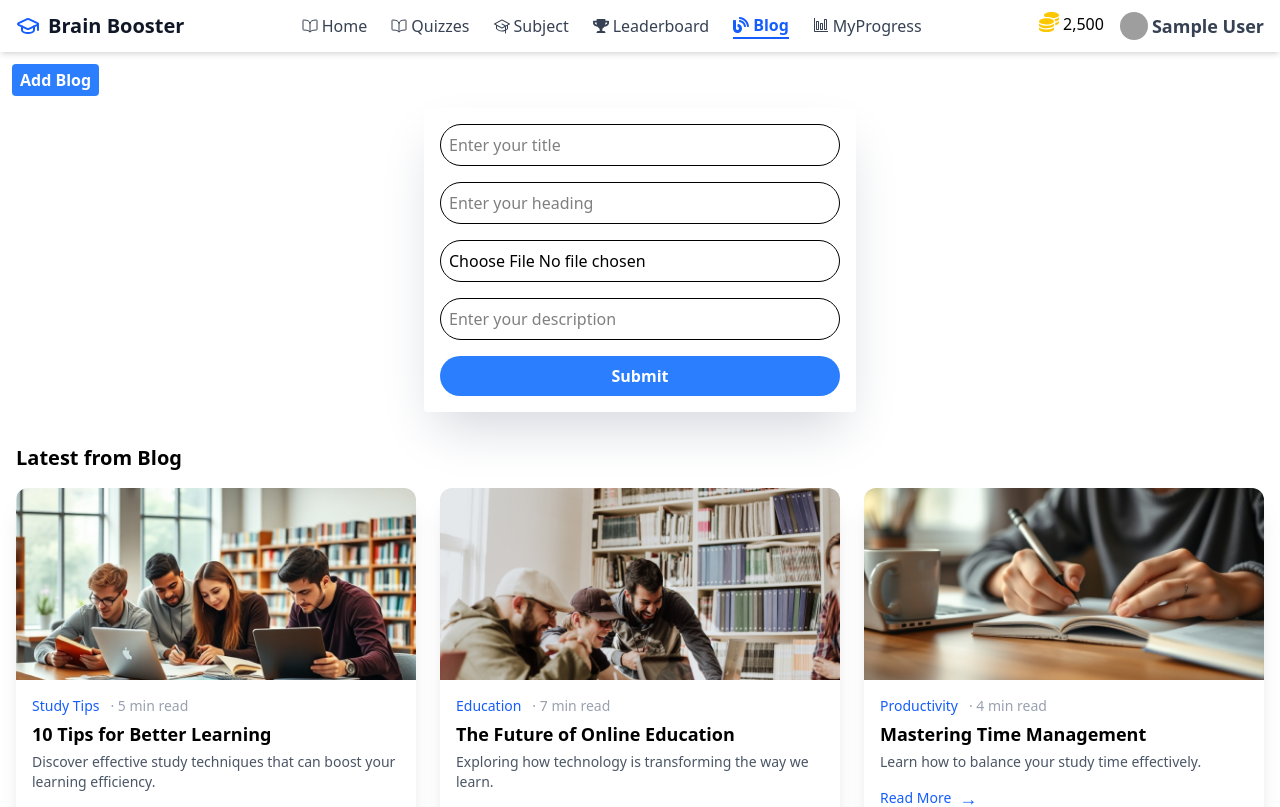
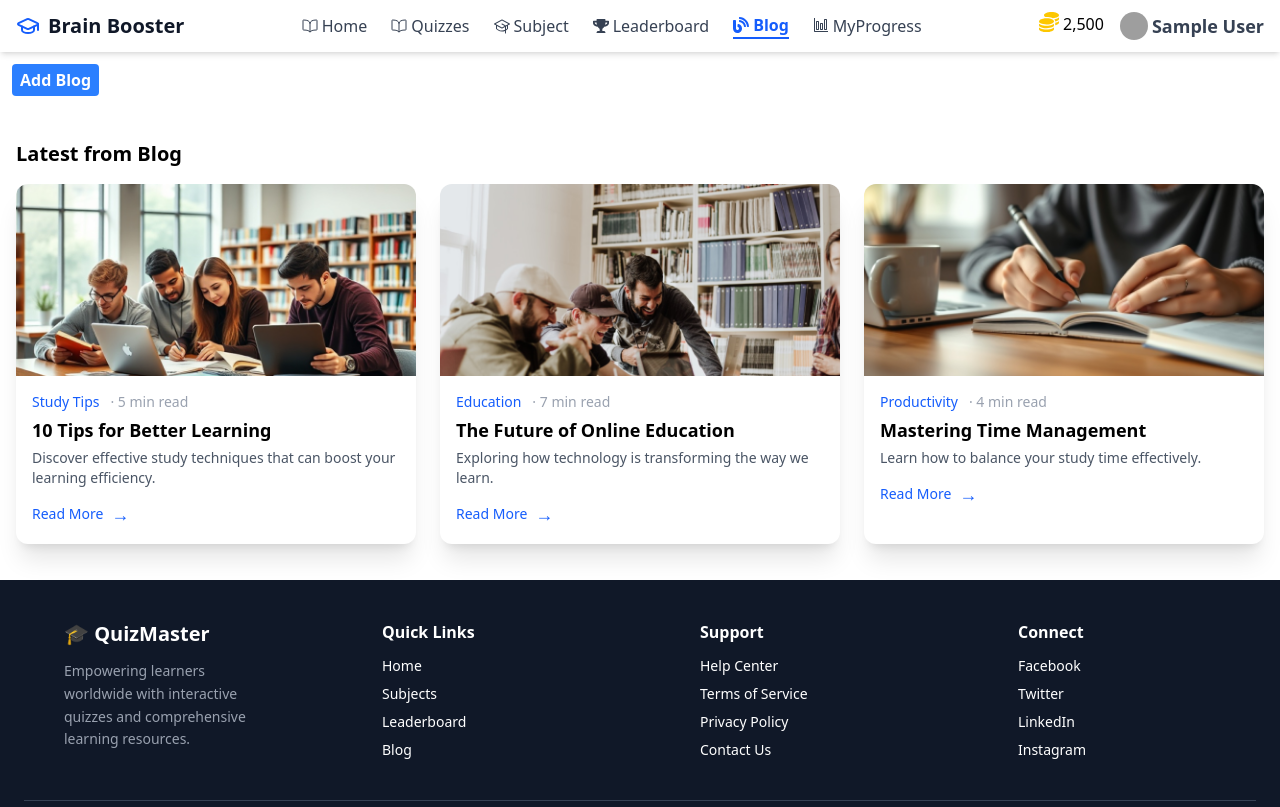
Before and after one commit to sureshjoshi88/brain-boster-app, a React (Vite) app: page /blog in a window 1280 px wide. Shown: the top 807 px of the page. Built offline with nearby package versions, Linux system fonts and the light colour scheme; no server answers; sample sign-in values are in the browser's storage; grey boxes are pictures that could not be loaded.

Commit message:
add new button

```diff
--- a/src/components/templates/Blog.jsx
+++ b/src/components/templates/Blog.jsx
@@ -4,6 +4,7 @@ import LatestfromBlog from '../molecules/dashBoard/LatestfromBlog'
 
 const Blog = () => {
   const [form,setForm] = useState({title:"",heading:"",description:"",img:""});
+  const [formstate,setFormstate] = useState(false)
 
   const handleForm = (e)=>{
     e.preventDefault()
@@ -16,6 +17,9 @@ const Blog = () => {
     setForm({...form,[e.target.name]:e.target.value})
   }
 
+  const handleAddBlock = () =>{
+    setFormstate(true)
+  }
 
   return (
     <div>
@@ -25,7 +29,7 @@ const Blog = () => {
 
       <div>
 
-        <div>
+      {formstate&&  <div>
             <form className='flex justify-center' onSubmit={handleForm}>
               <div className='shadow-2xl shadow-gray-300 p-4 rounded space-y-4'>
                   <input className='border w-100 rounded-full p-2 outline-0'  value={form.title} onChange={handleChange} required type="text" name="title" id="title"  placeholder='Enter your title'/><br/>
@@ -35,7 +39,7 @@ const Blog = () => {
                 <button className='text-white font-semibold rounded-full bg-blue-500 w-100 p-2' >Submit</button>
               </div>
             </form>
-        </div>
+        </div>}
 
          <div className="p-4 mt-4  rounded-1">
                             <h2 className="text-xl font-bold mb-4">Latest from Blog</h2>
```
